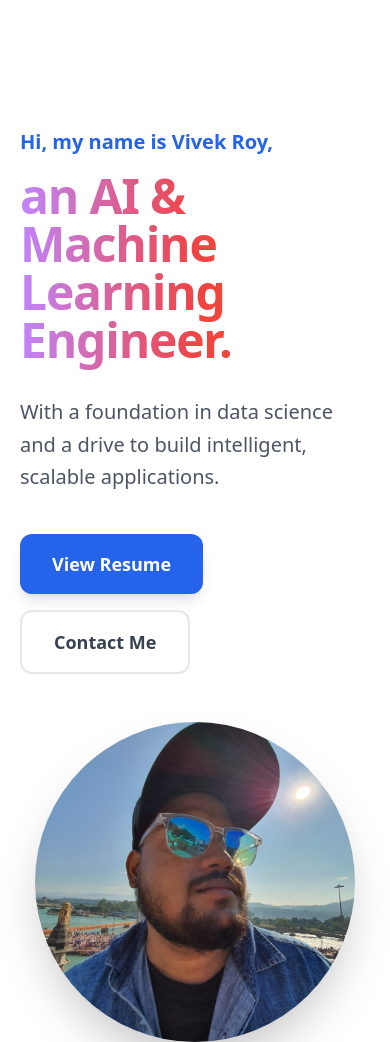
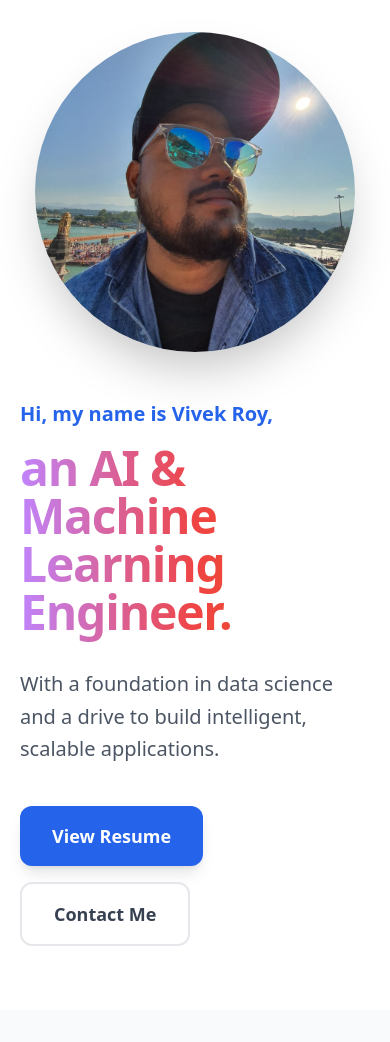
Before and after one commit to vivekro073/vivek-portfolio, a plain HTML site: page index.html in a window 390 px wide. Shown: the top 1042 px of the page. Drawn offline with nearby package versions, Linux system fonts and the light colour scheme.

Commit message:
Fixed hero section.

```diff
--- a/index.html
+++ b/index.html
@@ -8,10 +8,10 @@
 </head>
 <body class="bg-white text-gray-900 overflow-x-hidden">
 
-    <section class="flex items-center justify-center pt-32 pb-32">
+    <section class="flex items-center justify-center pt-8 lg:pt-24 pb-16 lg:pb-24">
         <div class="grid grid-cols-1 lg:grid-cols-2 gap-12 lg:gap-20 items-center max-w-7xl mx-auto px-5 md:px-8 w-full">
 
-            <div class="flex flex-col justify-center">
+            <div class="flex flex-col justify-center order-2 lg:order-1">
                 <p class="text-xl md:text-2xl font-semibold text-blue-600 mb-4">Hi, my name is Vivek Roy,</p>
                 <h1 class="text-5xl md:text-6xl lg:text-[80px] font-extrabold leading-none tracking-tight pb-2 mb-6 bg-gradient-to-r from-purple-400 via-red-500 to-orange-600 bg-clip-text text-transparent">
                     an AI & Machine<br>Learning Engineer.
@@ -30,7 +30,7 @@
                 </div>
             </div>
 
-            <div class="flex justify-center lg:justify-end w-full">
+            <div class="flex justify-center lg:justify-end w-full order-1 lg:order-2">
                 <img class="rounded-full shadow-2xl w-80 h-80 lg:w-[450px] lg:h-[450px] object-cover aspect-square" src="image.jpeg" alt="Vivek Roy profile picture">
             </div>
 
```
